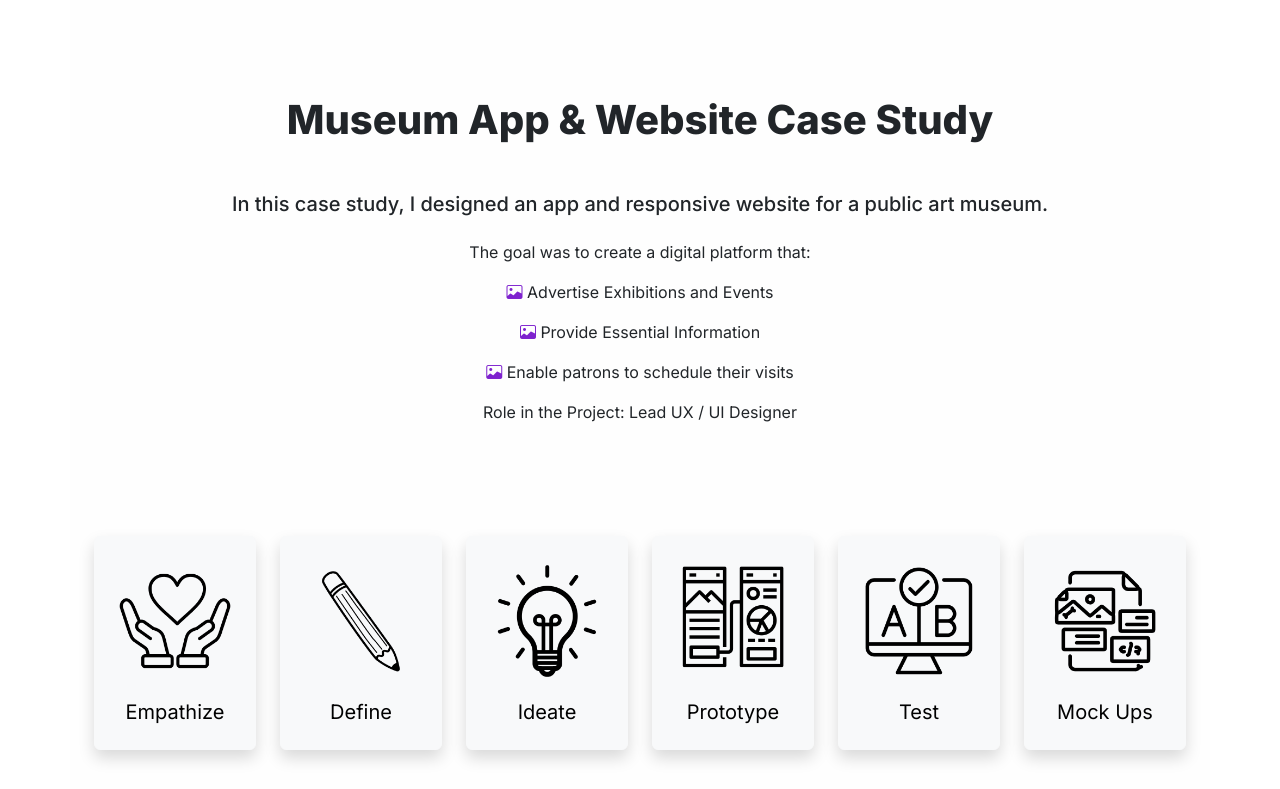
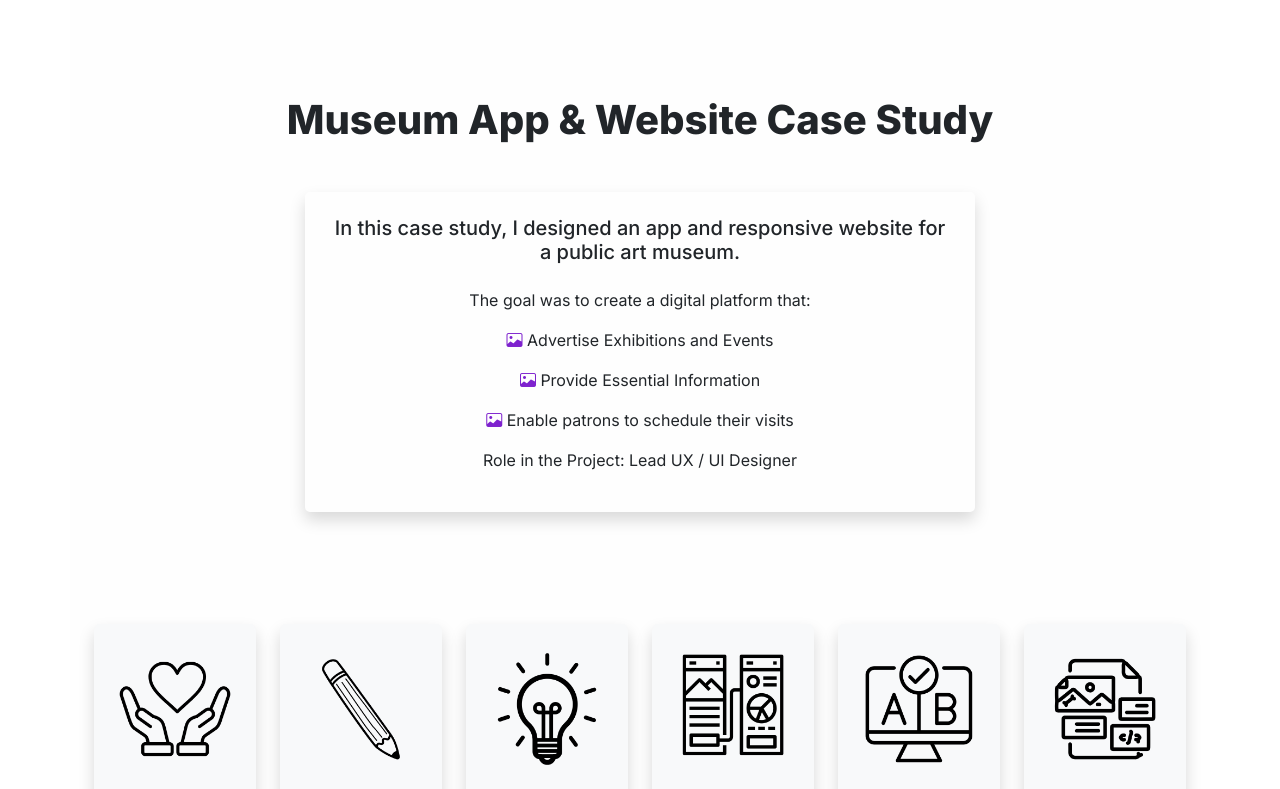
Before and after one commit to MariolaH/Design-Portfolio, a Next.js app: page /MuseumWebsite in a window 1280 px wide. Shown: the top 789 px of the page. Built offline with nearby package versions, Linux system fonts and the light colour scheme.

Commit message:
Added text box

```diff
--- a/src/app/DieHardAnglers/page.tsx
+++ b/src/app/DieHardAnglers/page.tsx
@@ -12,7 +12,8 @@ export default function DieHardAnglers() {
     <div>
       <section className="container text-center py-5">
         <h1 className="headerFont mainHeader mb-5 mt-5">Die Hard Anglers</h1>
-        <h5 className=" mt-5 mb-4 caseStudy">
+        <div className="aroundText p-4 d-block shadow text-decoration-none">
+        <h5 className="mb-4 caseStudy">
         In this case study, I designed the user interface for the Die Hard Anglers app.
         </h5>
         <div className="book">
@@ -20,7 +21,7 @@ export default function DieHardAnglers() {
         <p><i className="bi bi-droplet text-blue-700"></i> Offers an intuitive and user-friendly experience</p>
         <p><i className="bi bi-droplet text-blue-700"></i> Enhances engagement through visually appealing design</p>
         <p><i className="bi bi-droplet text-blue-700"></i> Simplifies navigation to meet the needs of both novice and experienced anglers</p>
-        <p>Role in the Project: Lead UX/UI Designer</p></div>
+        <p>Role in the Project: Lead UX/UI Designer</p></div></div>
         <div className="row justify-content-center mt-5">
           <div className="col-md-2 d-flex justify-content-center">
             <div className="around p-4 d-block shadow text-decoration-none">
--- a/src/app/FlowersFlowersFlowersWebsite/page.tsx
+++ b/src/app/FlowersFlowersFlowersWebsite/page.tsx
@@ -11,7 +11,8 @@ export default function FlowersFlowersFlowersWebsite() {
     <div>
       <section className="container text-center py-5">
       <h1 className="headerFont mainHeader mb-5 mt-5">Flowers Flowers Flowers Website</h1>
-        <h5 className="mb-5 mt-5 caseStudy">
+      <div className="aroundText p-4 d-block shadow text-decoration-none">
+        <h5 className="mb-5 caseStudy">
         In this case study, I designed a floral catalog website for a florist.
         </h5>
         <div className="book">
@@ -20,7 +21,7 @@ export default function FlowersFlowersFlowersWebsite() {
 <p><i className="bi bi-flower3 text-yellow-500"></i> Provides an intuitive catalog for easy browsing</p>
 <p><i className="bi bi-flower3 text-yellow-500"></i> Enables seamless customer inquiries and order placements</p>
 <p>Role in the Project: Lead UX/UI Designer</p>
-      </div>
+      </div></div>
         <div className="row justify-content-center mt-5">
   <div className="col-md-4 col-sm-6 col-12 d-flex justify-content-center">
     <div className="around p-4 d-block shadow text-decoration-none">
--- a/src/app/MuseumWebsite/page.tsx
+++ b/src/app/MuseumWebsite/page.tsx
@@ -15,7 +15,8 @@ export default function empathize() {
           {" "}
           Museum App & Website Case Study{" "}
         </h1>
-        <h5 className=" mt-5 mb-4 caseStudy">
+        <div className="aroundText p-4 d-block shadow text-decoration-none">
+        <h5 className="mb-4 caseStudy">
           In this case study, I designed an app and responsive website
           for a public art museum.
         </h5>
@@ -29,7 +30,7 @@ export default function empathize() {
 
             <p>
             Role in the Project: Lead UX / UI Designer
-        </p></div>
+        </p></div></div>
         <div className="d-flex justify-content-center mt-5 mb-5">
           <div className="row justify-content-center mt-5 btn-round image-container">
             <LinkCard
--- a/src/app/WisconsinBucketListBook/page.tsx
+++ b/src/app/WisconsinBucketListBook/page.tsx
@@ -12,7 +12,8 @@ export default function WisconsinBucketListBook() {
     <div>
       <section className="container text-center py-5">
         <h1 className="headerFont mainHeader mb-5 mt-5">The Wisconsin Bucket List Website</h1>
-        <h5 className=" mt-5 mb-4 caseStudy">
+        <div className="aroundText p-4 d-block shadow text-decoration-none">
+        <h5 className=" mb-4 caseStudy">
         In this case study, I designed and developed an interactive website for an author. </h5>
         <div className="book">
        <p> The goal was to create an engaging platform that:</p>
@@ -20,7 +21,7 @@ export default function WisconsinBucketListBook() {
 <p><i className="bi bi-book text-red-500"></i> Introduces the author and their story</p>
 <p><i className="bi bi-book text-red-500"></i> Provides visitors with a seamless browsing experience to learn about the book and make purchases</p>
 <p>Role in the Project: Lead UX/UI Designer & Software Developer
-</p></div>
+</p></div></div>
 
         <div className="row justify-content-center mt-5">
         <div className="col-md-4 col-sm-6 col-12 d-flex justify-content-center">
--- a/src/app/components/linkCard.tsx
+++ b/src/app/components/linkCard.tsx
@@ -9,7 +9,7 @@ interface LinkCardProps {
 
 const LinkCard: React.FC<LinkCardProps> = ({ href, imgSrc, text }) => {
   return (
-    <div className="col-4 col-sm-6 col-md-4 col-lg-2 d-flex pt-3 mainHeader justify-content-center">
+    <div className="col-6 col-sm-6 col-md-4 col-lg-2 d-flex pt-3 mainHeader justify-content-center">
       <Link href={href} className="btn btn-light d-block shadow pt-3 link-card">
           <img src={imgSrc} alt="Image" />
           <p className='pt-2'>{text}</p>
--- a/src/app/styles/global.css
+++ b/src/app/styles/global.css
@@ -474,6 +474,13 @@ section {
   border-color: white;
 }
 
+.aroundText {
+  border-radius: 5px;
+  border-color: white;
+  margin-left: 20%;
+  margin-right: 20%;
+}
+
 .img-fluid {
   max-width: 50%;
   height: auto;
@@ -934,6 +941,10 @@ section {
   padding-left: 20px;
   padding-right: 20px;
 }
+
+.aroundText {
+  margin: 10px;
+}
 }
 
 @media (max-width: 576px) {
```
